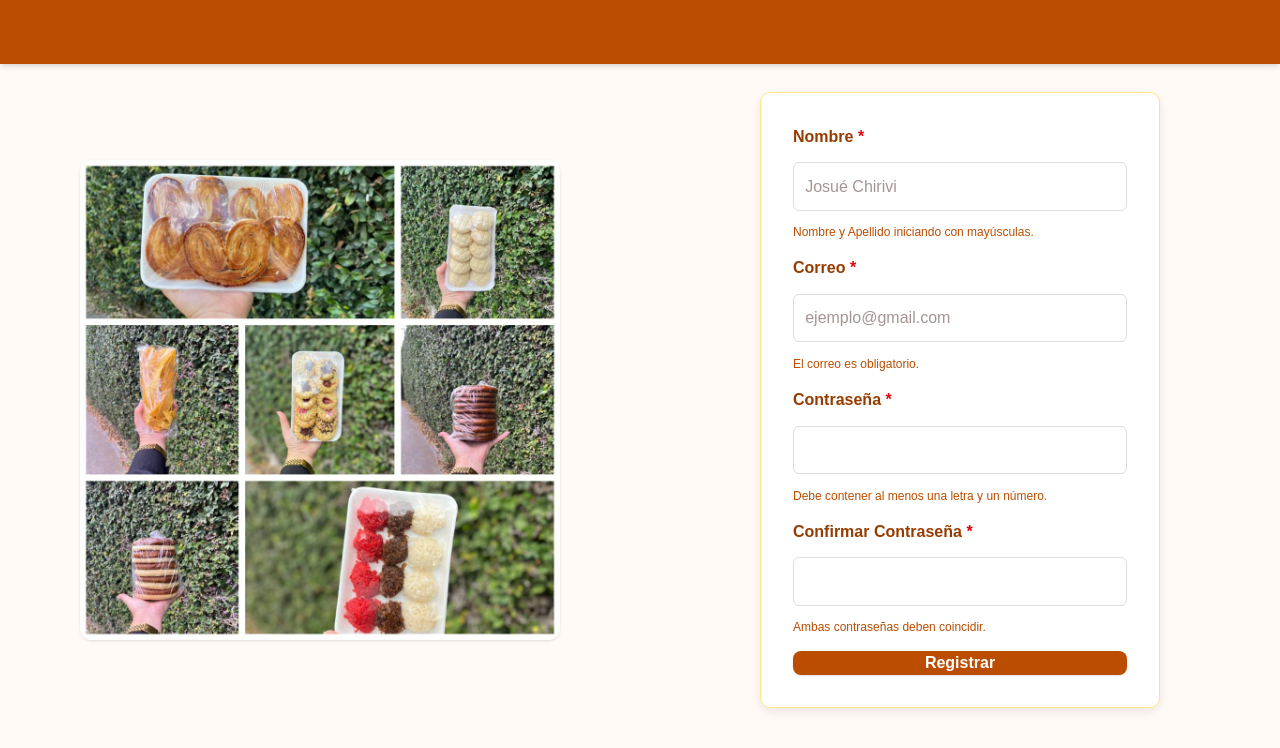
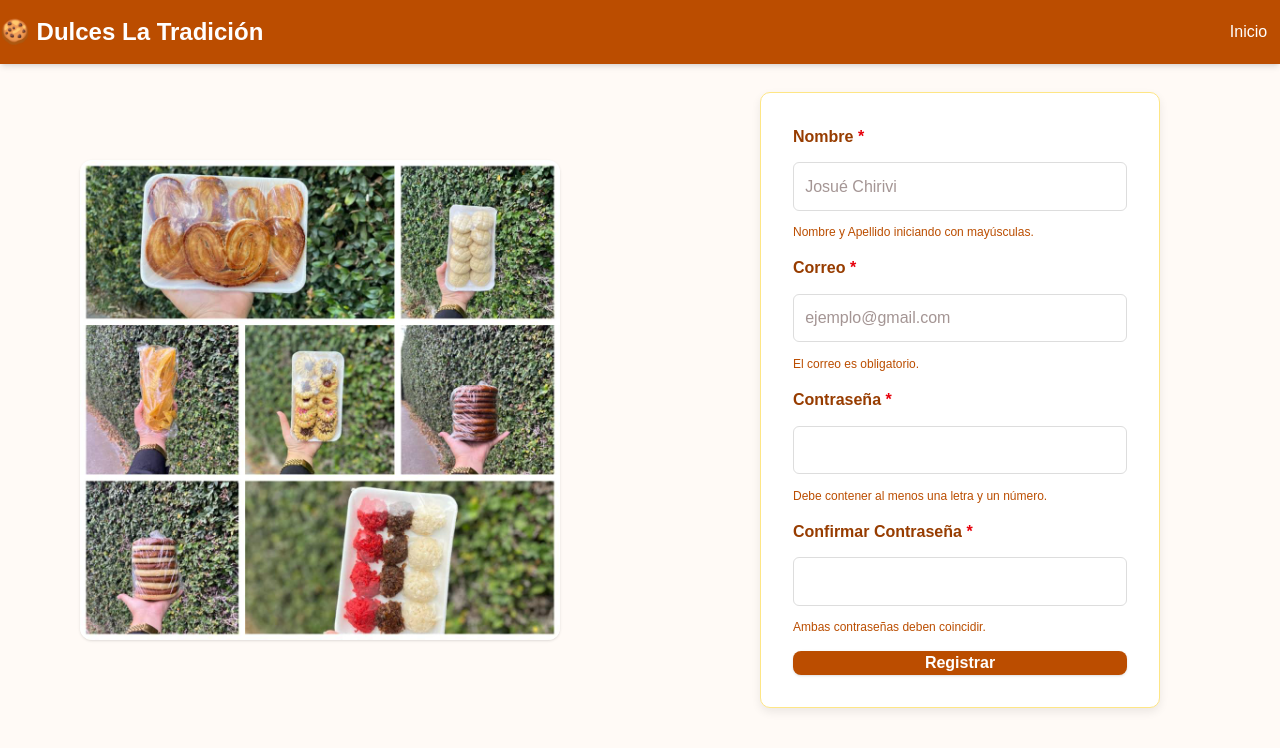
Before and after one commit to chirivt/tienda-productos, a website with bundled scripts: page views/signup/index.html in a window 1280 px wide. Built offline with nearby package versions, Linux system fonts and the light colour scheme.

Commit message:
actualizacion

```diff
--- a/views/signup/index.html
+++ b/views/signup/index.html
@@ -1,34 +1,3 @@
-<!-- <!DOCTYPE html>
-<html lang="es">
-<head>
-  <meta charset="UTF-8">
-  <meta name="viewport" content="width=device-width, initial-scale=1.0">
-  <title>Registrarse | Dulces La Tradición</title>
-  <link rel="stylesheet" href="../styles/styles.css">
-</head>
-<body>
-  <header>
-    <h1>Crear cuenta</h1>
-    <nav id="menu"></nav>
-  </header>
-
-  <main class="form-container">
-    <form id="signup-form">
-      <input type="text" placeholder="Nombre completo" required>
-      <input type="email" placeholder="Correo electrónico" required>
-      <input type="password" placeholder="Contraseña" required>
-      <button type="submit" class="btn">Registrarse</button>
-    </form>
-    <p>¿Ya tienes cuenta? <a href="../login/index.html">Inicia sesión</a></p>
-  </main>
-
-  <footer>
-    <p>© 2025 Dulces La Tradición</p>
-  </footer>
-
-  <script src="../components/nav.js"></script>
-</body>
-</html> -->
 <!DOCTYPE html>
 <html lang="es">
 
@@ -45,26 +14,25 @@
 
 <body class="bg-amber-50 min-h-screen">
 
-    <!-- NAVBAR -->
-    <nav id="navbar" class="fixed top-0 right-0 left-0 bg-amber-700 h-16 shadow-md"></nav>
+    <header class="fixed top-0 right-0 left-0 bg-amber-700 h-16 shadow-md flex items-center justify-between px-4">
+        <h1 class="text-2xl font-bold text-white">🍪 Dulces La Tradición</h1>
+        <nav class="navigation">
+            <a href="..//" class="text-white hover:bg-amber-600 px-3 py-1 rounded transition">Inicio</a>
+        </nav>
+    </header>
 
-    <!-- NOTIFICACIÓN -->
     <div id="notification" class="fixed top-20 right-0 left-0"></div>
 
-    <!-- CONTENIDO -->
     <div class="pt-20 h-screen flex max-w-7xl mx-auto justify-center items-center px-4">
 
-        <!-- IMAGEN IZQUIERDA -->
         <div class="hidden lg:flex w-2/4 justify-center items-center">
             <img class="w-3/4 rounded-xl shadow"
                 src="/img/signup.jpg"
                 alt="imagen para registro">
         </div>
 
-        <!-- FORMULARIO -->
         <form id="form" class="flex flex-col gap-4 bg-amber-100 p-6 rounded-xl shadow-lg border border-amber-200 lg:w-2/4">
 
-            <!-- NOMBRE -->
             <div class="flex flex-col gap-1">
                 <label for="name-input" class="font-bold text-amber-800">
                     Nombre <span class="text-red-600">*</span>
@@ -75,7 +43,6 @@
                 <p class="text-xs text-amber-700">Nombre y Apellido iniciando con mayúsculas.</p>
             </div>
 
-            <!-- CORREO -->
             <div class="flex flex-col gap-1">
                 <label for="email-input" class="font-bold text-amber-800">
                     Correo <span class="text-red-600">*</span>
@@ -86,7 +53,6 @@
                 <p class="text-xs text-amber-700">El correo es obligatorio.</p>
             </div>
 
-            <!-- CONTRASEÑA -->
             <div class="flex flex-col gap-1">
                 <label for="password-input" class="font-bold text-amber-800">
                     Contraseña <span class="text-red-600">*</span>
@@ -98,7 +64,6 @@
                 </p>
             </div>
 
-            <!-- CONFIRMAR CONTRASEÑA -->
             <div class="flex flex-col gap-1">
                 <label for="match-input" class="font-bold text-amber-800">
                     Confirmar Contraseña <span class="text-red-600">*</span>
@@ -108,7 +73,6 @@
                 <p class="text-xs text-amber-700">Ambas contraseñas deben coincidir.</p>
             </div>
 
-            <!-- BOTÓN -->
             <button id="form-btn"
                 class="bg-amber-700 py-2 px-4 rounded-lg font-bold text-white hover:bg-amber-600 shadow transition">
                 Registrar
@@ -116,7 +80,6 @@
         </form>
     </div>
 
-    <script src="../components/nav.js"></script>
     <script type="module" src="index.js"></script>
     <script type="module" src="../components/notification.js"></script>
 
```
